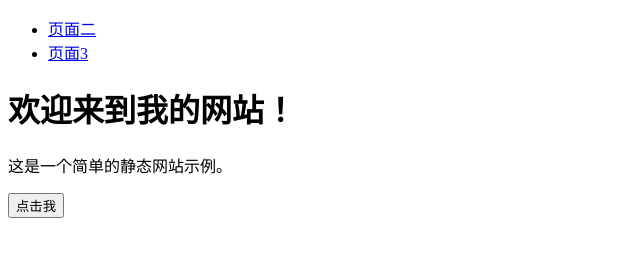
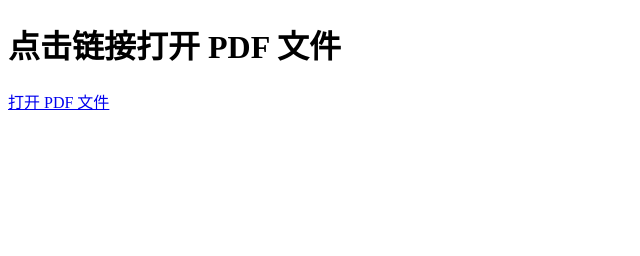
Before and after one commit to ljy3795517/ljylhlqs, a plain HTML site: page index.html in a window 1280 px wide. Shown: the whole page, without its empty margins (0-640 px from the left). Drawn offline with Linux system fonts and the light colour scheme.

Commit message:
Update index.html

```diff
--- a/index.html
+++ b/index.html
@@ -1,21 +1,12 @@
 <!DOCTYPE html>
 <html>
 <head>
-    <title>我的简单网站</title>
-    <link rel="stylesheet" href="style.css">
+  <title>打开 PDF 文件</title>
 </head>
 <body>
-    <nav>
-        <ul>
-            <li><a href="page2.html">页面二</a></li>
-            <li><a href="page3.html">页面3</a></li>
-
-        </ul>
-    </nav>
-    <div class="content">
-        <h1>欢迎来到我的网站！</h1>
-        <p>这是一个简单的静态网站示例。</p>
-        <button>点击我</button>
-    </div>
+  <h1>点击链接打开 PDF 文件</h1>
+  <p>
+    <a href="1234.pdf" target="_blank">打开 PDF 文件</a>
+  </p>
 </body>
 </html>
```
